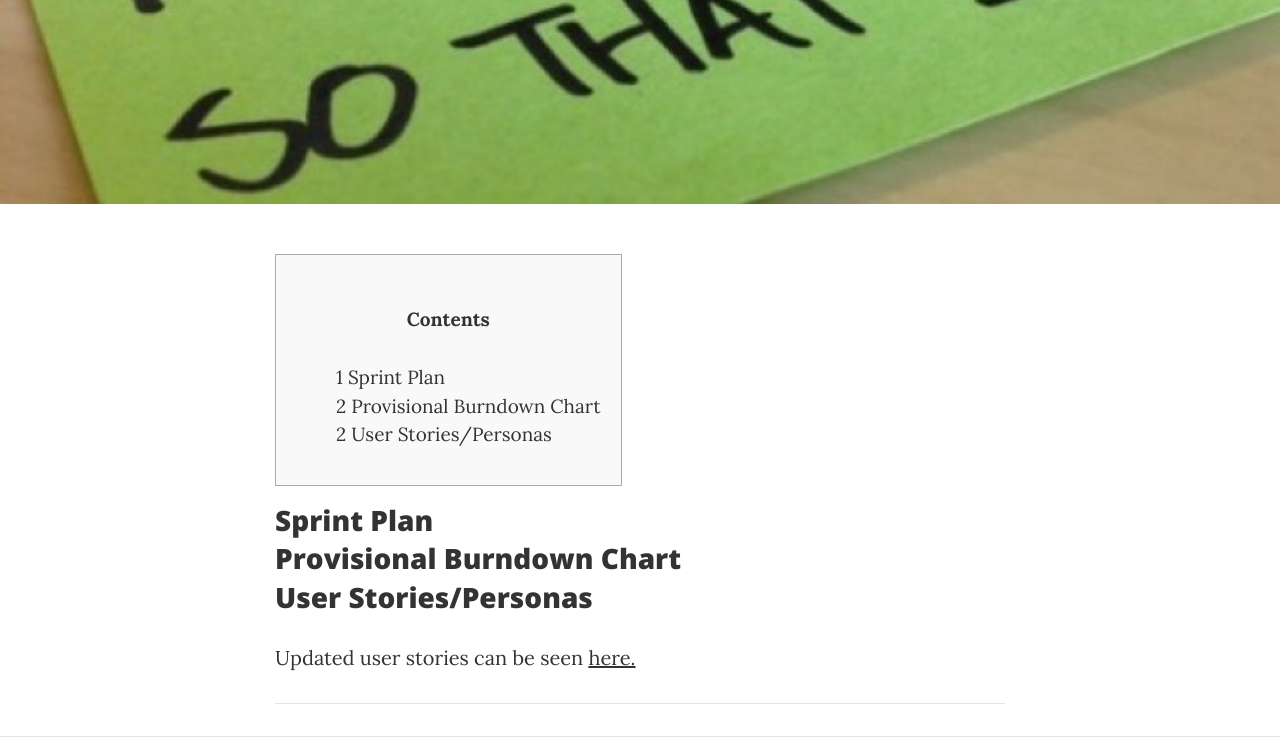
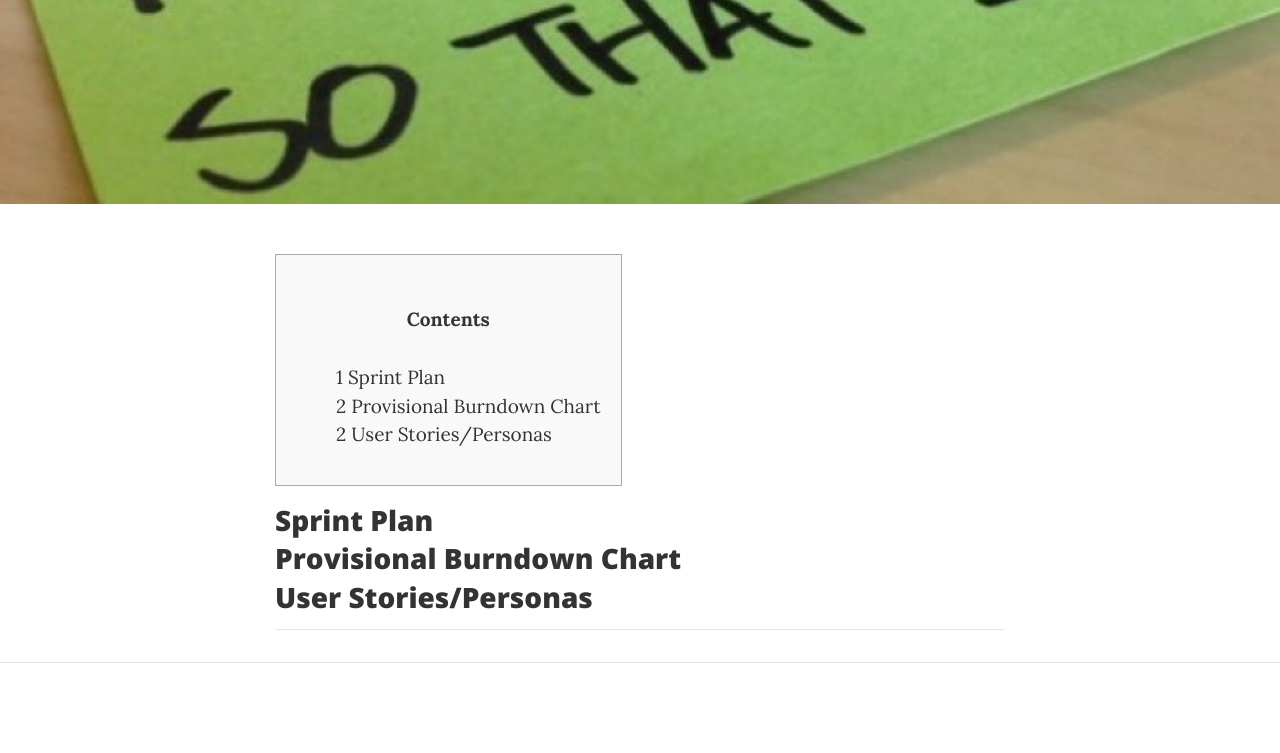
Before and after one commit to kinglouis123/L02_12, a plain HTML site: page project-website/posts/deliverable3.html in a window 1280 px wide. Shown: the part 330-1083 px from the top of the page. After the commit the page ends 1009 px from the top, so only its background shows below. Drawn offline with nearby package versions, Linux system fonts and the light colour scheme.

Commit message:
Remove link to d2

```diff
--- a/project-website/posts/deliverable3.html
+++ b/project-website/posts/deliverable3.html
@@ -80,7 +80,6 @@
 		  <h3 id="sprintbacklog">Sprint Plan</h3>
 		  <h3 id="burndown">Provisional Burndown Chart</h3>
 		  <h3 id="stories">User Stories/Personas</h3>
-		  <p>Updated user stories can be seen <a href="deliverable2.html">here.</a></p>
 
 
 		  <hr>
```
